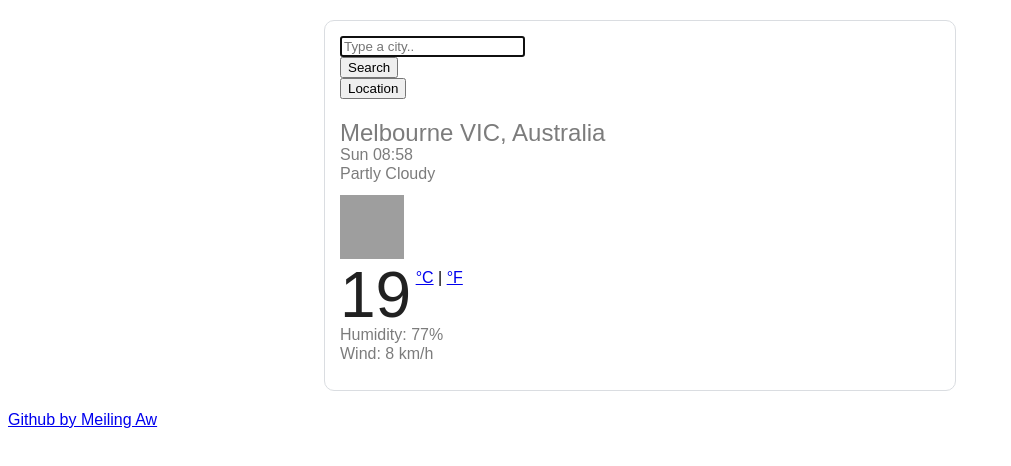
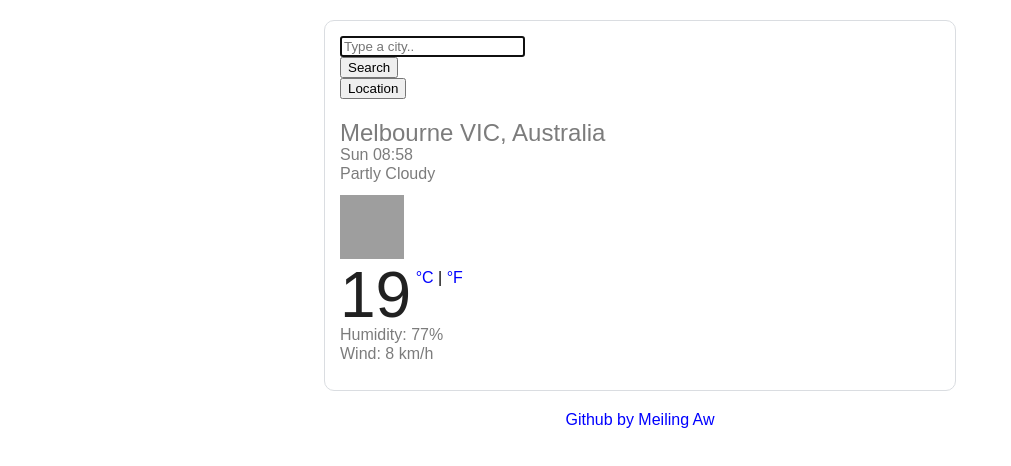
Before and after one commit to ArtexCoder/ArtexCodeProjects, a plain HTML site: page index.html in a window 1280 px wide. Shown: the whole page, without its empty margins (0-1011 px from the left). Drawn offline with nearby package versions, Linux system fonts and the light colour scheme; no server answers; grey boxes are pictures that could not be loaded.

Commit message:
Styling link appearance

```diff
--- a/src/styles.css
+++ b/src/styles.css
@@ -24,8 +24,17 @@ li {
   list-style: none;
 }
 
+a {
+  text-decoration: none;
+  color: blue;
+}
+
+a:hover {
+  text-decoration: underline;
+}
+
 .author {
-  display: inline;
+  display: block;
   text-align: center;
   margin: 0 auto;
 }
```
